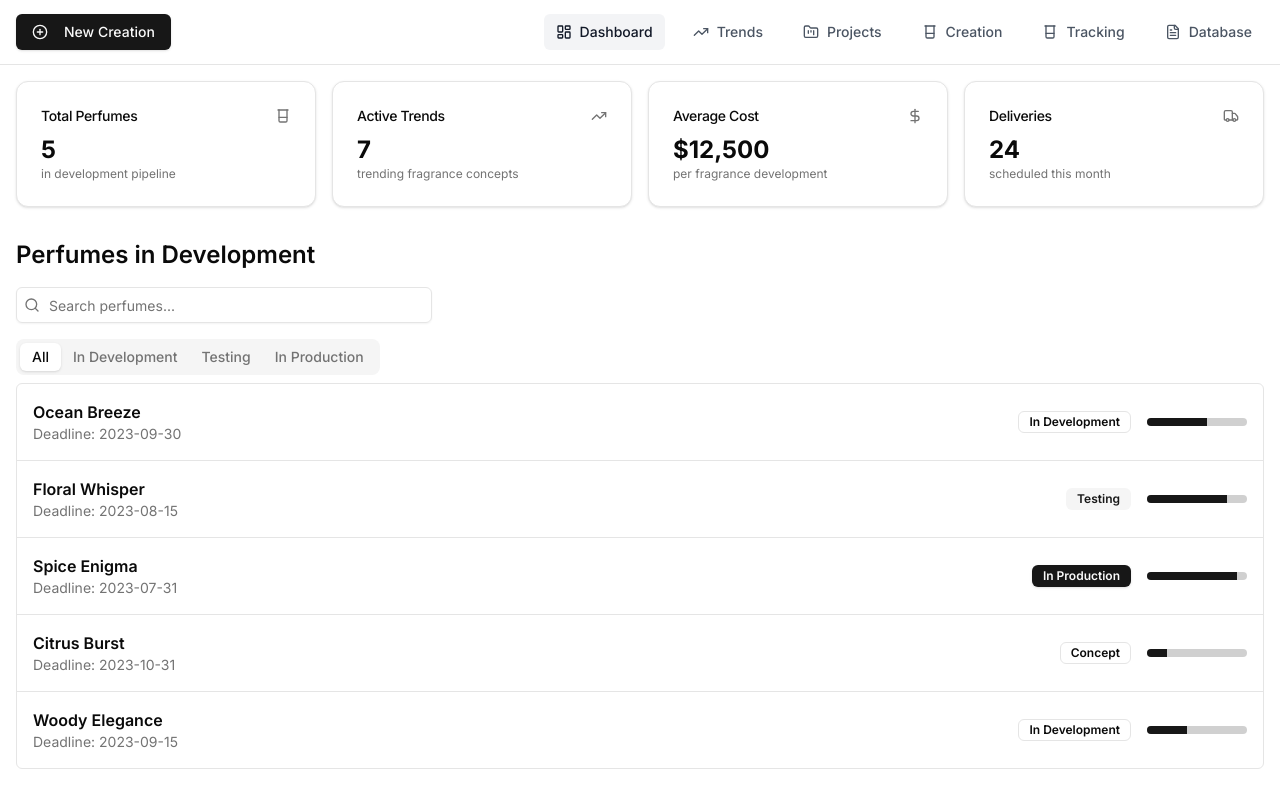
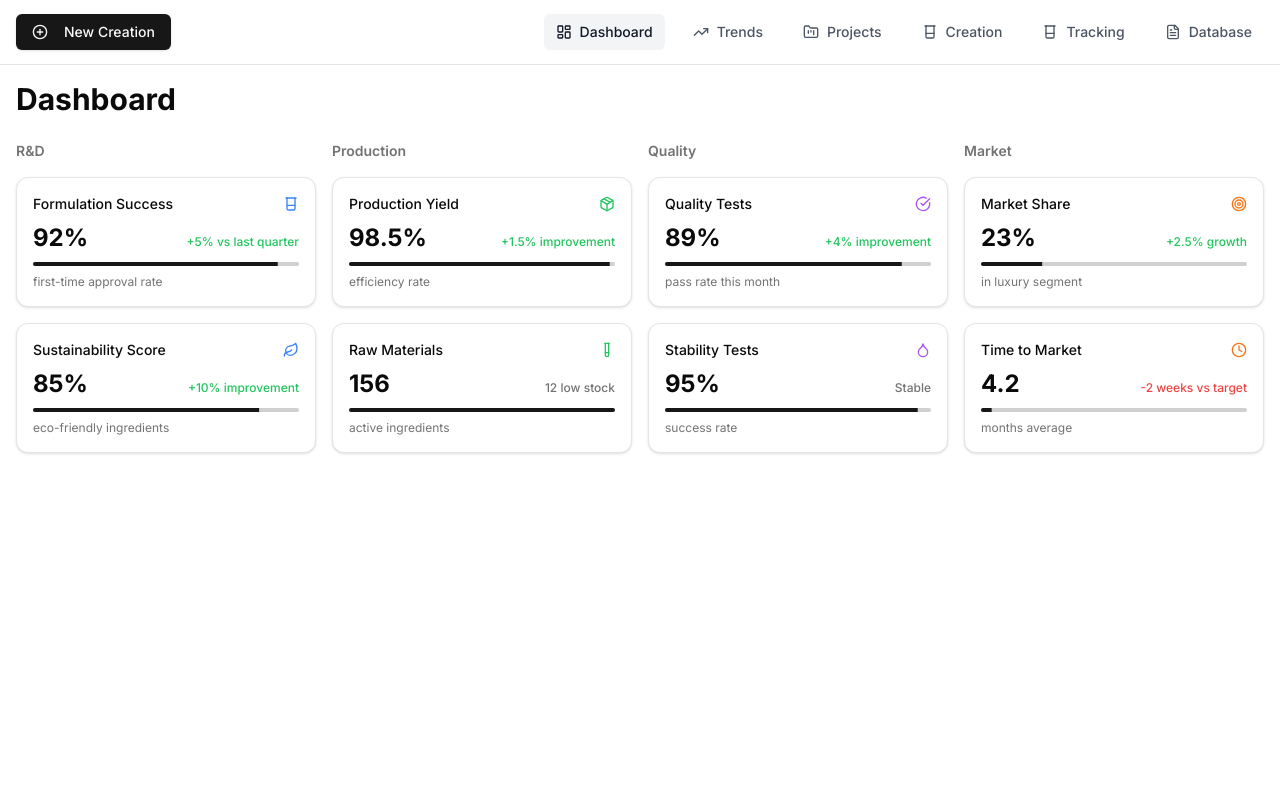
Before and after one commit to anthonyissa/plm-perfume, a Next.js app: page / in a window 1280 px wide. Built offline with nearby package versions, Linux system fonts and the light colour scheme.

Commit message:
more complete stats in dashboard

```diff
--- a/app/page.tsx
+++ b/app/page.tsx
@@ -1,137 +1,221 @@
 'use client'
 
 import { useState } from 'react'
-import Link from 'next/link'
 import { Card, CardContent, CardHeader, CardTitle } from "@/components/ui/card"
-import { Button } from "@/components/ui/button"
-import { Input } from "@/components/ui/input"
-import { Label } from "@/components/ui/label"
-import { Tabs, TabsContent, TabsList, TabsTrigger } from "@/components/ui/tabs"
 import { Progress } from "@/components/ui/progress"
-import { Badge } from "@/components/ui/badge"
-import { Beaker, TrendingUp, DollarSign, Truck, Search } from 'lucide-react'
+import {
+  Beaker, TrendingUp, DollarSign, Truck, CheckCircle,
+  TestTube, Clock, ShieldCheck, Target, Leaf, Droplet, Package
+} from 'lucide-react'
+import { cn } from "@/lib/utils"
 
-// This would typically come from an API or database
-const perfumes = [
-  { id: 1, name: "Ocean Breeze", status: "In Development", progress: 60, deadline: "2023-09-30" },
-  { id: 2, name: "Floral Whisper", status: "Testing", progress: 80, deadline: "2023-08-15" },
-  { id: 3, name: "Spice Enigma", status: "In Production", progress: 90, deadline: "2023-07-31" },
-  { id: 4, name: "Citrus Burst", status: "Concept", progress: 20, deadline: "2023-10-31" },
-  { id: 5, name: "Woody Elegance", status: "In Development", progress: 40, deadline: "2023-09-15" },
+// Statistiques de R&D
+const researchStats = [
+  {
+    title: "Formulation Success",
+    value: "92%",
+    description: "first-time approval rate",
+    icon: Beaker,
+    trend: "+5% vs last quarter"
+  },
+  {
+    title: "Sustainability Score",
+    value: "85%",
+    description: "eco-friendly ingredients",
+    icon: Leaf,
+    trend: "+10% improvement"
+  }
+]
+
+// Statistiques de production
+const productionStats = [
+  {
+    title: "Production Yield",
+    value: "98.5%",
+    description: "efficiency rate",
+    icon: Package,
+    trend: "+1.5% improvement"
+  },
+  {
+    title: "Raw Materials",
+    value: "156",
+    description: "active ingredients",
+    icon: TestTube,
+    trend: "12 low stock"
+  }
+]
+
+// Statistiques de qualité
+const qualityStats = [
+  {
+    title: "Quality Tests",
+    value: "89%",
+    description: "pass rate this month",
+    icon: CheckCircle,
+    trend: "+4% improvement"
+  },
+  {
+    title: "Stability Tests",
+    value: "95%",
+    description: "success rate",
+    icon: Droplet,
+    trend: "Stable"
+  }
+]
+
+// Statistiques de marché
+const marketStats = [
+  {
+    title: "Market Share",
+    value: "23%",
+    description: "in luxury segment",
+    icon: Target,
+    trend: "+2.5% growth"
+  },
+  {
+    title: "Time to Market",
+    value: "4.2",
+    description: "months average",
+    icon: Clock,
+    trend: "-2 weeks vs target"
+  }
 ]
 
 export default function Dashboard() {
-  const [searchTerm, setSearchTerm] = useState("")
-
-  const filteredPerfumes = perfumes.filter(perfume =>
-    perfume.name.toLowerCase().includes(searchTerm.toLowerCase())
-  )
-
   return (
     <div className="container mx-auto p-4">
+      <h1 className="text-3xl font-bold mb-6">Dashboard</h1>
+      <div className="grid grid-cols-1 md:grid-cols-2 lg:grid-cols-4 gap-4">
+        {/* R&D Stats */}
+        <div className="space-y-4">
+          <h3 className="font-semibold text-sm text-muted-foreground">R&D</h3>
+          {researchStats.map((stat, index) => (
+            <Card key={index} className="hover:shadow-md transition-shadow">
+              <CardContent className="p-4">
+                <div className="flex items-center justify-between mb-2">
+                  <span className="text-sm font-medium">{stat.title}</span>
+                  <stat.icon className="h-4 w-4 text-blue-500" />
+                </div>
+                <div className="space-y-2">
+                  <div className="flex items-baseline justify-between">
+                    <span className="text-2xl font-bold">{stat.value}</span>
+                    <span className={cn(
+                      "text-xs font-medium",
+                      stat.trend.includes("+") ? "text-green-500" :
+                      stat.trend.includes("-") ? "text-red-500" :
+                      "text-muted-foreground"
+                    )}>
+                      {stat.trend}
+                    </span>
+                  </div>
+                  <Progress
+                    value={parseInt(stat.value)}
+                    className="h-1"
+                  />
+                  <p className="text-xs text-muted-foreground">{stat.description}</p>
+                </div>
+              </CardContent>
+            </Card>
+          ))}
+        </div>
 
-      <div className="grid gap-4 md:grid-cols-2 lg:grid-cols-4 mb-8">
-        <Card>
-          <CardHeader className="flex flex-row items-center justify-between space-y-0 pb-2">
-            <CardTitle className="text-sm font-medium">Total Perfumes</CardTitle>
-            <Beaker className="h-4 w-4 text-muted-foreground" />
-          </CardHeader>
-          <CardContent>
-            <div className="text-2xl font-bold">{perfumes.length}</div>
-            <p className="text-xs text-muted-foreground">in development pipeline</p>
-          </CardContent>
-        </Card>
-        <Card>
-          <CardHeader className="flex flex-row items-center justify-between space-y-0 pb-2">
-            <CardTitle className="text-sm font-medium">Active Trends</CardTitle>
-            <TrendingUp className="h-4 w-4 text-muted-foreground" />
-          </CardHeader>
-          <CardContent>
-            <div className="text-2xl font-bold">7</div>
-            <p className="text-xs text-muted-foreground">trending fragrance concepts</p>
-          </CardContent>
-        </Card>
-        <Card>
-          <CardHeader className="flex flex-row items-center justify-between space-y-0 pb-2">
-            <CardTitle className="text-sm font-medium">Average Cost</CardTitle>
-            <DollarSign className="h-4 w-4 text-muted-foreground" />
-          </CardHeader>
-          <CardContent>
-            <div className="text-2xl font-bold">$12,500</div>
-            <p className="text-xs text-muted-foreground">per fragrance development</p>
-          </CardContent>
-        </Card>
-        <Card>
-          <CardHeader className="flex flex-row items-center justify-between space-y-0 pb-2">
-            <CardTitle className="text-sm font-medium">Deliveries</CardTitle>
-            <Truck className="h-4 w-4 text-muted-foreground" />
-          </CardHeader>
-          <CardContent>
-            <div className="text-2xl font-bold">24</div>
-            <p className="text-xs text-muted-foreground">scheduled this month</p>
-          </CardContent>
-        </Card>
-      </div>
+        {/* Production Stats */}
+        <div className="space-y-4">
+          <h3 className="font-semibold text-sm text-muted-foreground">Production</h3>
+          {productionStats.map((stat, index) => (
+            <Card key={index} className="hover:shadow-md transition-shadow">
+              <CardContent className="p-4">
+                <div className="flex items-center justify-between mb-2">
+                  <span className="text-sm font-medium">{stat.title}</span>
+                  <stat.icon className="h-4 w-4 text-green-500" />
+                </div>
+                <div className="space-y-2">
+                  <div className="flex items-baseline justify-between">
+                    <span className="text-2xl font-bold">{stat.value}</span>
+                    <span className={cn(
+                      "text-xs font-medium",
+                      stat.trend.includes("+") ? "text-green-500" :
+                      stat.trend.includes("-") ? "text-red-500" :
+                      "text-muted-foreground"
+                    )}>
+                      {stat.trend}
+                    </span>
+                  </div>
+                  <Progress
+                    value={parseInt(stat.value)}
+                    className="h-1"
+                  />
+                  <p className="text-xs text-muted-foreground">{stat.description}</p>
+                </div>
+              </CardContent>
+            </Card>
+          ))}
+        </div>
 
-      <div className="mb-6">
-        <h2 className="text-2xl font-semibold mb-4">Perfumes in Development</h2>
-        <div className="flex justify-between items-center mb-4">
-          <div className="w-1/3">
-            <Label htmlFor="search" className="sr-only">Search Perfumes</Label>
-            <div className="relative">
-              <Search className="absolute left-2 top-2.5 h-4 w-4 text-muted-foreground" />
-              <Input
-                id="search"
-                placeholder="Search perfumes..."
-                value={searchTerm}
-                onChange={(e) => setSearchTerm(e.target.value)}
-                className="pl-8"
-              />
-            </div>
-          </div>
+        {/* Quality Stats */}
+        <div className="space-y-4">
+          <h3 className="font-semibold text-sm text-muted-foreground">Quality</h3>
+          {qualityStats.map((stat, index) => (
+            <Card key={index} className="hover:shadow-md transition-shadow">
+              <CardContent className="p-4">
+                <div className="flex items-center justify-between mb-2">
+                  <span className="text-sm font-medium">{stat.title}</span>
+                  <stat.icon className="h-4 w-4 text-purple-500" />
+                </div>
+                <div className="space-y-2">
+                  <div className="flex items-baseline justify-between">
+                    <span className="text-2xl font-bold">{stat.value}</span>
+                    <span className={cn(
+                      "text-xs font-medium",
+                      stat.trend.includes("+") ? "text-green-500" :
+                      stat.trend.includes("-") ? "text-red-500" :
+                      "text-muted-foreground"
+                    )}>
+                      {stat.trend}
+                    </span>
+                  </div>
+                  <Progress
+                    value={parseInt(stat.value)}
+                    className="h-1"
+                  />
+                  <p className="text-xs text-muted-foreground">{stat.description}</p>
+                </div>
+              </CardContent>
+            </Card>
+          ))}
         </div>
-        <div className="bg-card rounded-md">
-          <Tabs defaultValue="all" className="w-full">
-            <TabsList>
-              <TabsTrigger value="all">All</TabsTrigger>
-              <TabsTrigger value="inDevelopment">In Development</TabsTrigger>
-              <TabsTrigger value="testing">Testing</TabsTrigger>
-              <TabsTrigger value="inProduction">In Production</TabsTrigger>
-            </TabsList>
-            <TabsContent value="all">
-              <div className="divide-y divide-border rounded-md border">
-                {filteredPerfumes.map((perfume) => (
-                  <div key={perfume.id} className="flex items-center justify-between p-4">
-                    <div>
-                      <h3 className="font-semibold">{perfume.name}</h3>
-                      <p className="text-sm text-muted-foreground">Deadline: {perfume.deadline}</p>
-                    </div>
-                    <div className="flex items-center space-x-4">
-                      <Badge variant={
-                        perfume.status === "In Production" ? "default" :
-                        perfume.status === "Testing" ? "secondary" :
-                        "outline"
-                      }>
-                        {perfume.status}
-                      </Badge>
-                      <div className="w-[100px]">
-                        <Progress value={perfume.progress} className="w-full" />
-                      </div>
-                    </div>
+
+        {/* Market Stats */}
+        <div className="space-y-4">
+          <h3 className="font-semibold text-sm text-muted-foreground">Market</h3>
+          {marketStats.map((stat, index) => (
+            <Card key={index} className="hover:shadow-md transition-shadow">
+              <CardContent className="p-4">
+                <div className="flex items-center justify-between mb-2">
+                  <span className="text-sm font-medium">{stat.title}</span>
+                  <stat.icon className="h-4 w-4 text-orange-500" />
+                </div>
+                <div className="space-y-2">
+                  <div className="flex items-baseline justify-between">
+                    <span className="text-2xl font-bold">{stat.value}</span>
+                    <span className={cn(
+                      "text-xs font-medium",
+                      stat.trend.includes("+") ? "text-green-500" :
+                      stat.trend.includes("-") ? "text-red-500" :
+                      "text-muted-foreground"
+                    )}>
+                      {stat.trend}
+                    </span>
                   </div>
-                ))}
-              </div>
-            </TabsContent>
-            <TabsContent value="inDevelopment">
-              {/* Similar structure as 'all', but filtered for 'In Development' status */}
-            </TabsContent>
-            <TabsContent value="testing">
-              {/* Similar structure as 'all', but filtered for 'Testing' status */}
-            </TabsContent>
-            <TabsContent value="inProduction">
-              {/* Similar structure as 'all', but filtered for 'In Production' status */}
-            </TabsContent>
-          </Tabs>
+                  <Progress
+                    value={parseInt(stat.value)}
+                    className="h-1"
+                  />
+                  <p className="text-xs text-muted-foreground">{stat.description}</p>
+                </div>
+              </CardContent>
+            </Card>
+          ))}
         </div>
       </div>
     </div>
```
